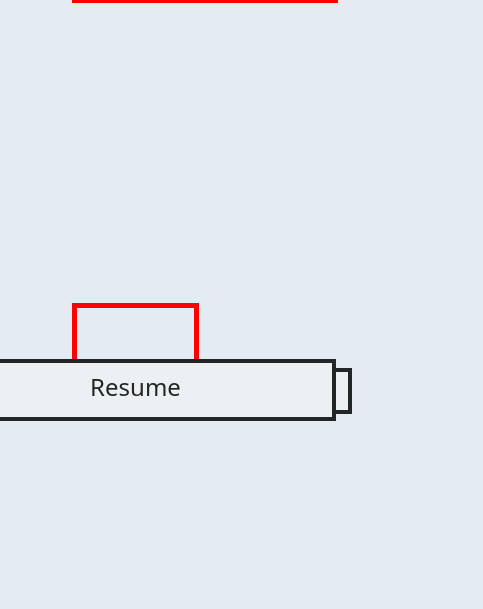
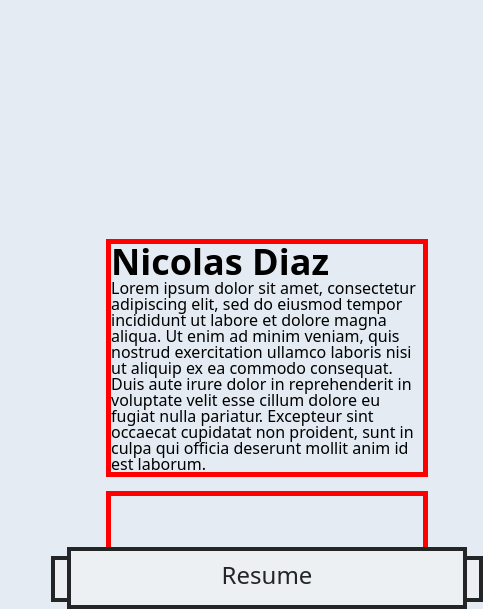
Before and after one commit to nicanthoni/project-professional-portfolio, a plain HTML site: page index.html in a window 390 px wide. Shown: the part 971-1580 px from the top of the page, 483 px wide, since content can reach past the window. Before the commit the page ends 1392 px from the top, so only its background shows below. Drawn offline with Linux system fonts and the light colour scheme.

Commit message:
minor changes

```diff
--- a/assets/style.css
+++ b/assets/style.css
@@ -238,9 +238,41 @@ label #cancel {
 
 /* For main-content START */
 
-@media ()
+@media (max-width: 1530px) {
+    .left-column {
+        width: 30%;
+    }
+    .center-column {
+        width: 30%;
+    }
+   .right-column {
+    width: 70%;
+    margin-top: 14px;
+
+   } .main-content {
+    justify-content: center;
+    margin-top: 0px;
+   }
+}
 
 
+
+@media (max-width: 861px) {
+    .left-column {
+        width: 80%;
+    }
+    .center-column {
+        width: 80%;
+    }
+   .right-column {
+    width: 80%;
+    margin-top: 14px;
+
+   } .main-content {
+    justify-content: center;
+    margin-top: 0px;
+   }
+}
 
 /* For main-content END */
 
```
